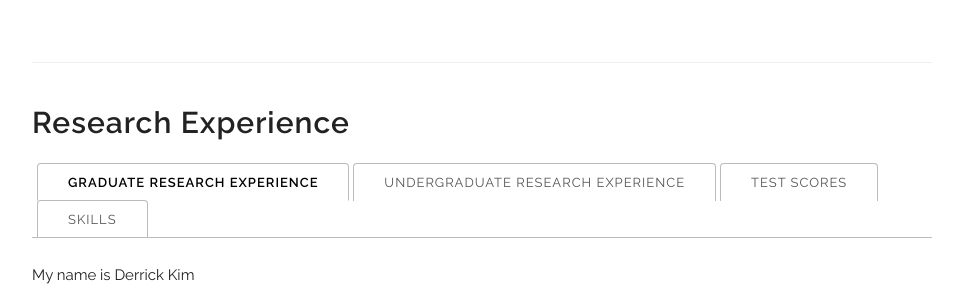
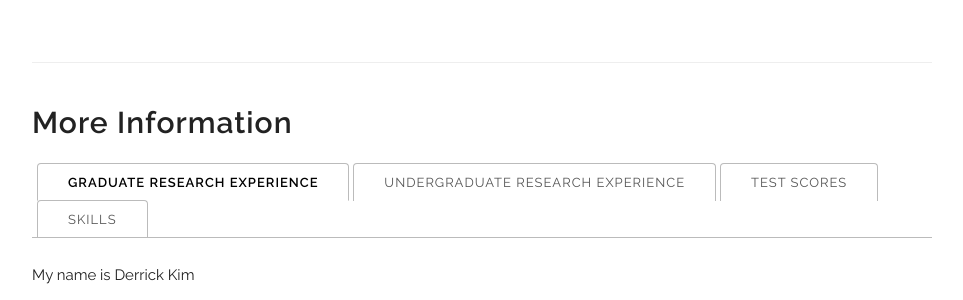
Before and after one commit to euigyuki/euigyuki.github.io, a Jekyll site: the page built from index.html, in a window 1280 px wide. Shown: the part 843-1143 px from the top of the page, without its empty margins (158-1121 px from the left). Built offline with Jekyll 4.4.1, drawn with Linux system fonts in a browser that asks for light colours.

Commit message:
updated website

```diff
--- a/index.html
+++ b/index.html
@@ -66,7 +66,7 @@ title: Home
 
 <!-- ========== PUBLICATIONS ========== -->
 <div class="docs-section" id="publications">
-  <h4><b>Research Experience</b></h4>
+  <h4><b>More Information</b></h4>
 
 <!--
   <p>Most recent publications on <a href="https://scholar.google.com/citations?user=6_MQLIcAAAAJ" target="_blank">Google Scholar</a>.</p>
```
